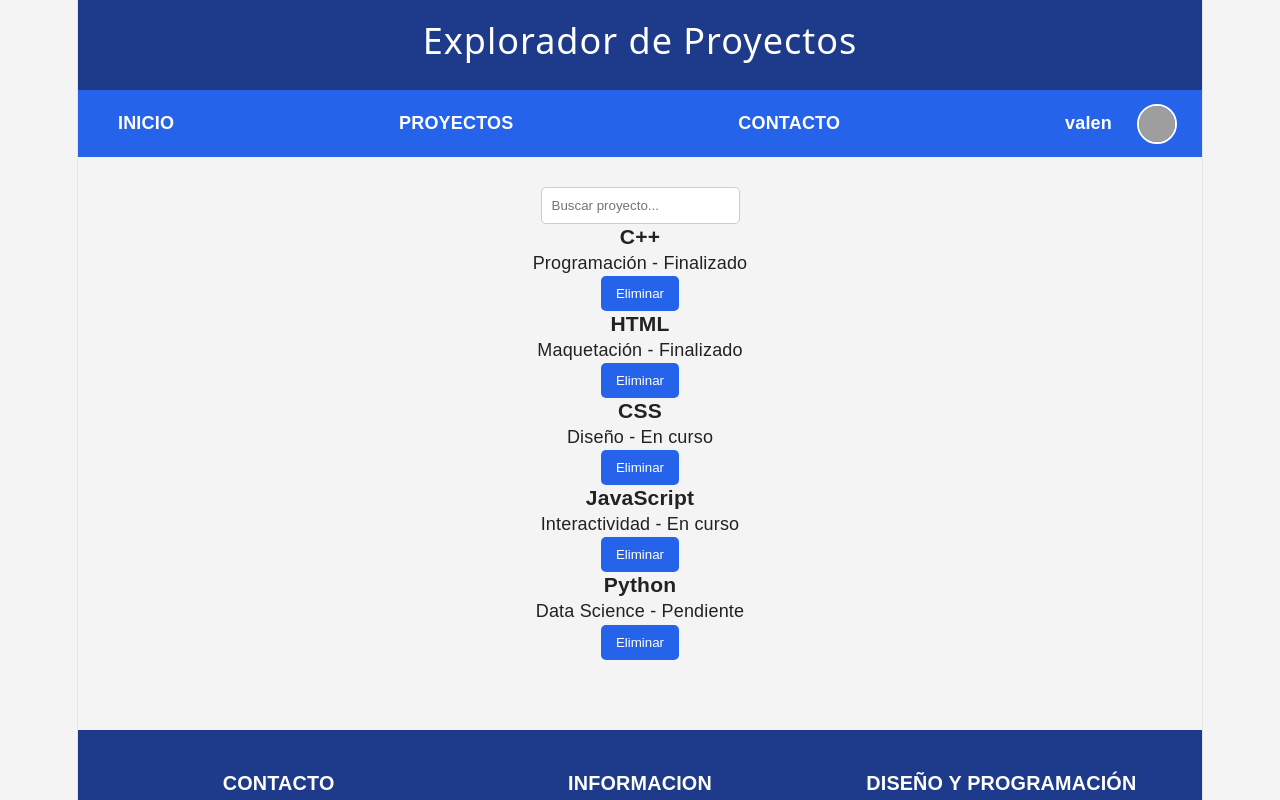
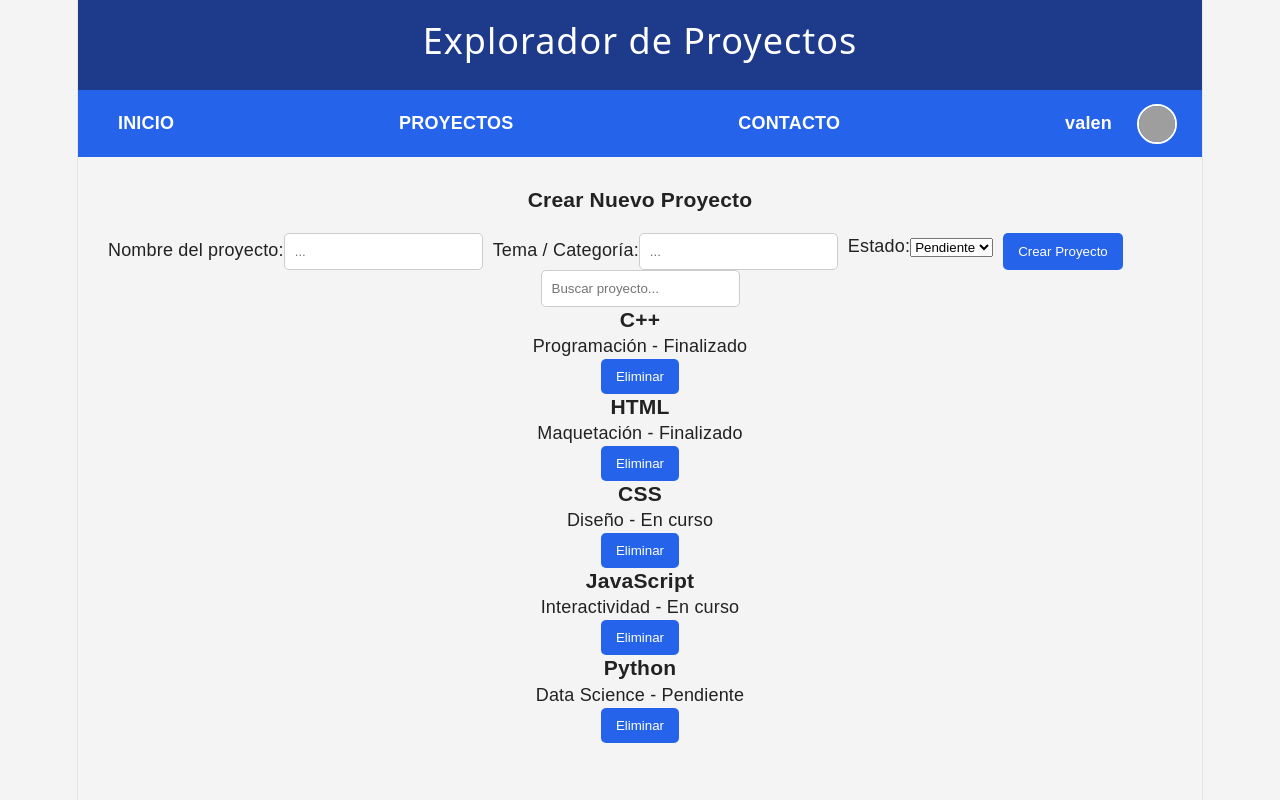
Before and after one commit to GonzG1811/PV_TP3_Grupo13, a React (Vite) app: page / in a window 1280 px wide. Shown: the top 800 px of the page. Built offline with nearby package versions, Linux system fonts and the light colour scheme; grey boxes are pictures that could not be loaded.

Commit message:
pasar crear a main

```diff
--- /dev/null
+++ b/src/components/FormularioProyecto.jsx
@@ -0,0 +1,69 @@
+import React, { useState } from 'react';
+import { agregarProyecto } from '../services/proyectoService';
+
+function FormularioProyecto({ alGuardar }) {
+
+    const [titulo, setTitulo] = useState('');
+    const [categoria, setCategoria] = useState('');
+    const [estado, setEstado] = useState('Pendiente');
+
+    const manejarEnvio = (e) => {
+        e.preventDefault();
+
+        const nuevoProyecto = {
+            titulo,
+            categoria,
+            estado
+        };
+
+        agregarProyecto(nuevoProyecto);
+
+        setTitulo('');
+        setCategoria('');
+        setEstado('Pendiente');
+
+        alGuardar();
+    };
+
+    return (
+        <section className="contenedor-formulario">
+            <h3>Crear Nuevo Proyecto</h3>
+            <form onSubmit={manejarEnvio} className="form-crear">
+                <div className="input-group">
+                    <label>Nombre del proyecto:</label>
+                    <input
+                        type="text"
+                        value={titulo}
+                        onChange={(e) => setTitulo(e.target.value)}
+                        placeholder="..."
+                        required
+                    />
+                </div>
+
+                <div className="input-group">
+                    <label>Tema / Categoría:</label>
+                    <input
+                        type="text"
+                        value={categoria}
+                        onChange={(e) => setCategoria(e.target.value)}
+                        placeholder="..."
+                        required
+                    />
+                </div>
+
+                <div className="input-group">
+                    <label>Estado:</label>
+                    <select value={estado} onChange={(e) => setEstado(e.target.value)}>
+                        <option value="Pendiente">Pendiente</option>
+                        <option value="En curso">En curso</option>
+                        <option value="Finalizado">Finalizado</option>
+                    </select>
+                </div>
+
+                <button type="submit" className="btn-crear">Crear Proyecto</button>
+            </form>
+        </section>
+    );
+}
+
+export default FormularioProyecto;
--- a/src/components/ListaProyectos.jsx
+++ b/src/components/ListaProyectos.jsx
@@ -1,14 +1,18 @@
 import React, { useState } from 'react';
 import { obtenerProyectos, eliminarProyecto, buscarProyecto } from '../services/proyectoService';
+import FormularioProyecto from './FormularioProyecto';
 
 const ListaProyectos = () => {
 
     const [proyectos, setProyectos] = useState(obtenerProyectos());
 
+    const actualizarLista = () => {
+        setProyectos(obtenerProyectos());
+    };
 
     const handleEliminar = (id) => {
         eliminarProyecto(id);
-        setProyectos(obtenerProyectos());
+        actualizarLista();
     };
 
     const handleBuscar = (e) => {
@@ -18,7 +22,8 @@ const ListaProyectos = () => {
 
     return (
         <main>
-            {}
+            <FormularioProyecto alGuardar={actualizarLista} />
+
             <section className="search-section">
                 <input
                     type="text"
--- a/src/services/proyectoService.js
+++ b/src/services/proyectoService.js
@@ -15,7 +15,8 @@ const proyectoService = (() => {
     const obtenerProyectos = () => [...proyectos];
         // Agrega un nuevo proyecto al arreglo.
     const agregarProyecto = (nuevo) => {
-        proyectos.push(nuevo);
+        const nuevoId = proyectos.length > 0 ? Math.max(...proyectos.map(p => p.id)) + 1 : 1;
+        proyectos.push({ id: nuevoId, ...nuevo });
     };
     // filter genera un nuevo arreglo excluyendo
         // el proyecto cuyo id coincida.
```
